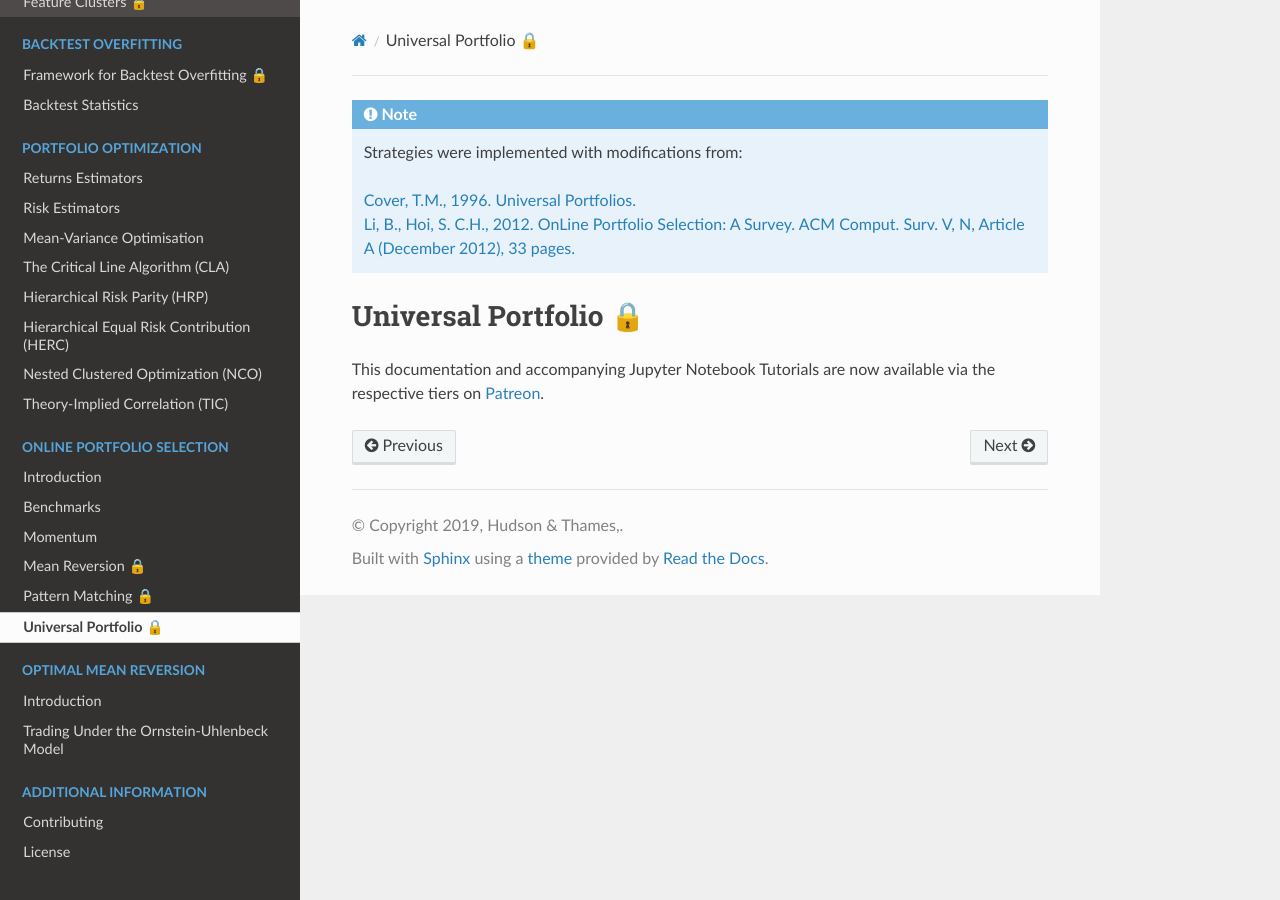
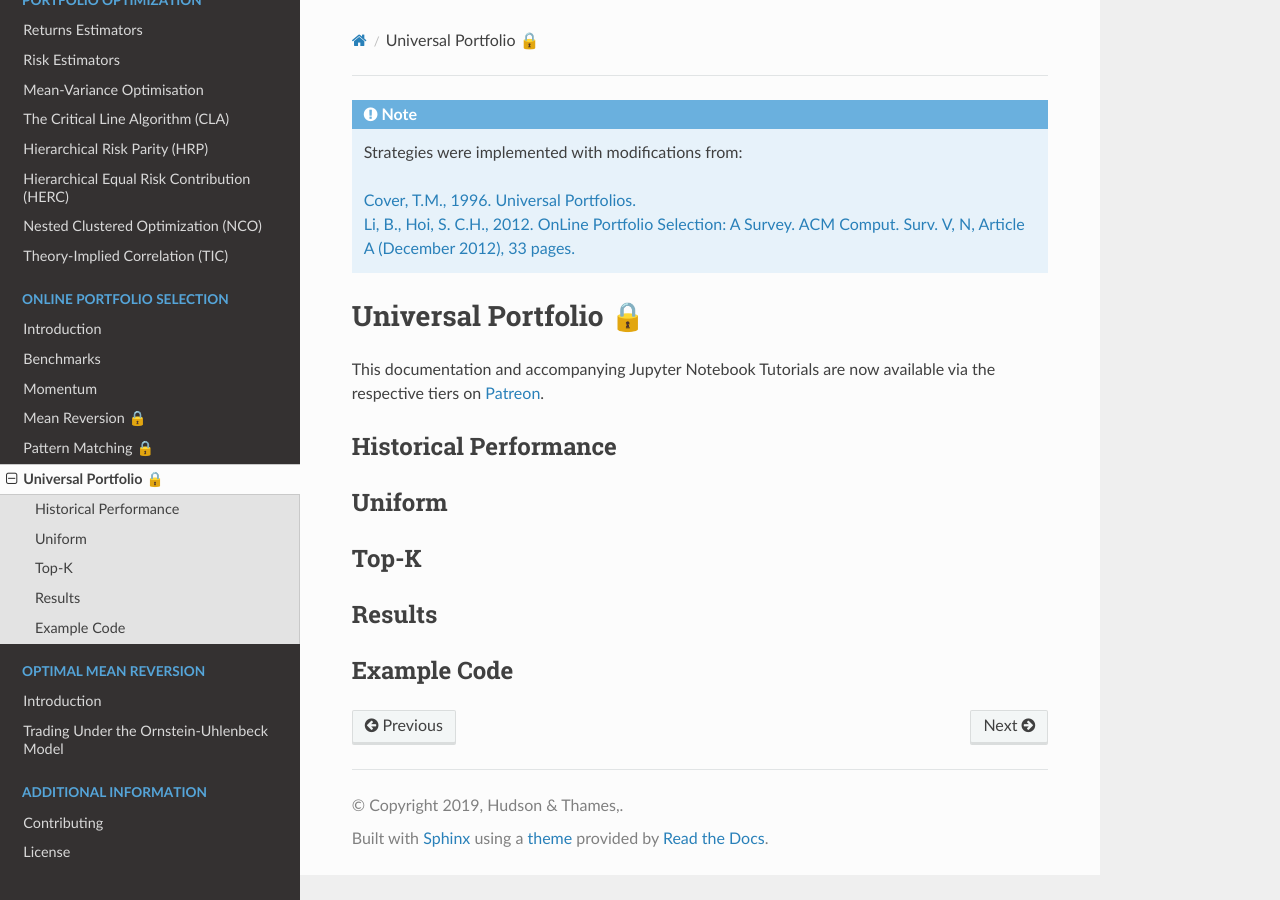
Before and after one commit to hudson-and-thames/mlfinlab, a Sphinx documentation site: the page built from docs/source/online_portfolio_selection/universal_portfolio.rst, in a window 1280 px wide. Built offline with Sphinx 7.4.7 and the Read the Docs theme 2.0.0, drawn with Linux system fonts in a browser that asks for light colours; pages that are not in the unit, such as notebooks, are missing from menus.

Commit message:
Update UP docs

```diff
--- a/docs/source/online_portfolio_selection/universal_portfolio.rst
+++ b/docs/source/online_portfolio_selection/universal_portfolio.rst
@@ -12,3 +12,19 @@ Universal Portfolio 🔒
 
 This documentation and accompanying Jupyter Notebook Tutorials are now available via the respective tiers on
 `Patreon <https://www.patreon.com/HudsonThames>`_.
+
+
+Historical Performance
+######################
+
+Uniform
+#######
+
+Top-K
+#####
+
+Results
+#######
+
+Example Code
+############
```
